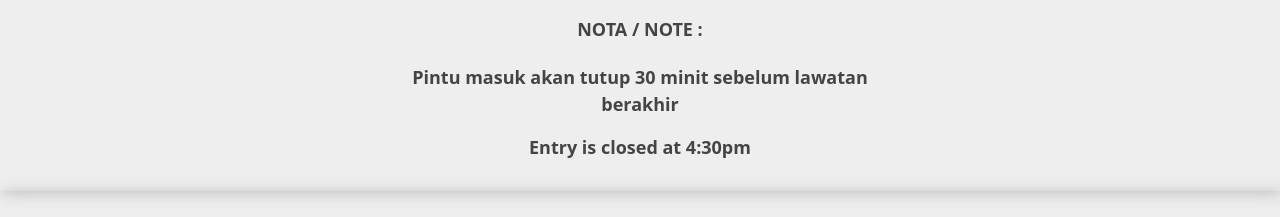
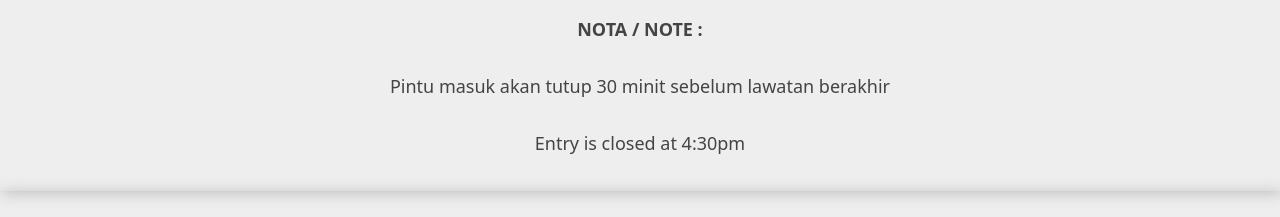
Before and after one commit to liyanalinggat/WebARTest, a website: page index.html in a window 1280 px wide. Shown: the part 994-1211 px from the top of the page. Drawn offline with nearby package versions, Linux system fonts and the light colour scheme.

Commit message:
Update index.html

```diff
--- a/index.html
+++ b/index.html
@@ -52,7 +52,7 @@
 
         <p><b>Jumaat / Fridays</b></p>
 
-        <p><b>NOTA / NOTE :<b/></p>
+        <p><b>NOTA / NOTE :</b></p>
 
         <p>Pintu masuk akan tutup 30 minit sebelum lawatan berakhir</p>
 
```
